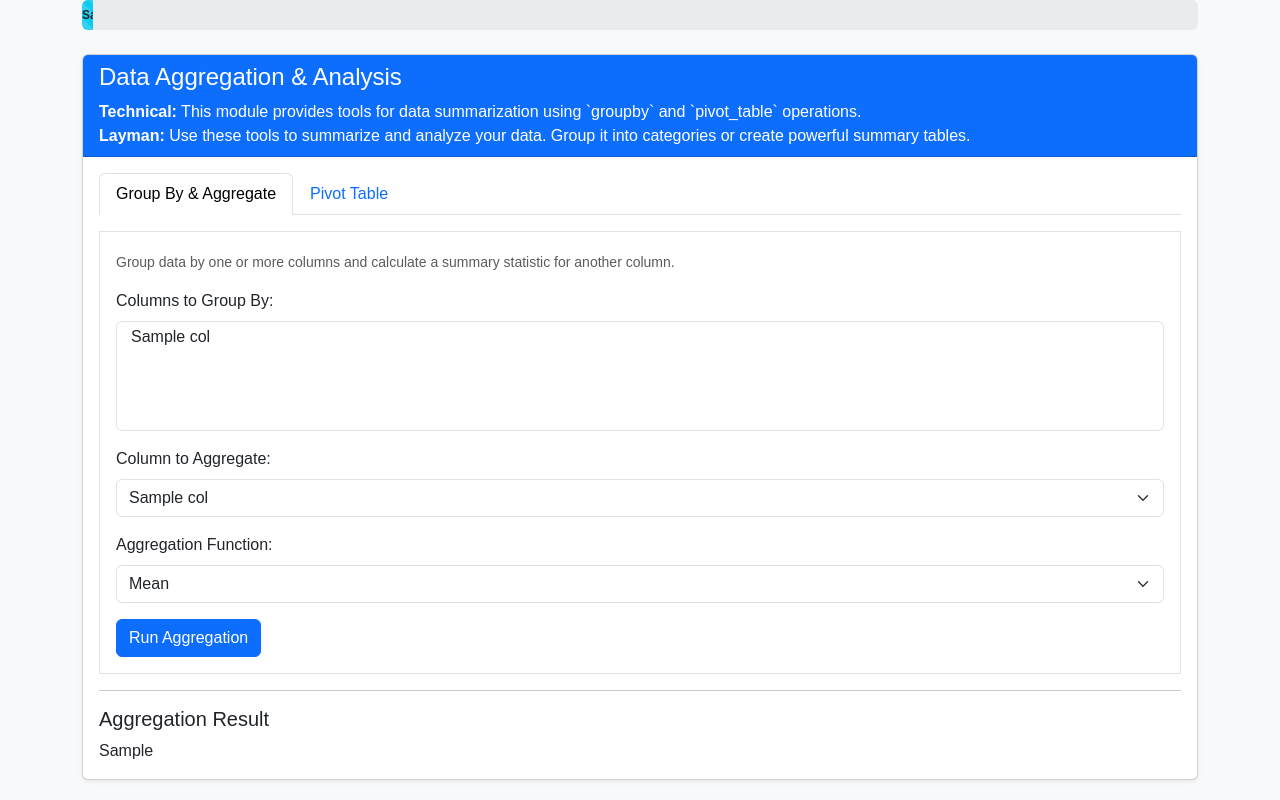
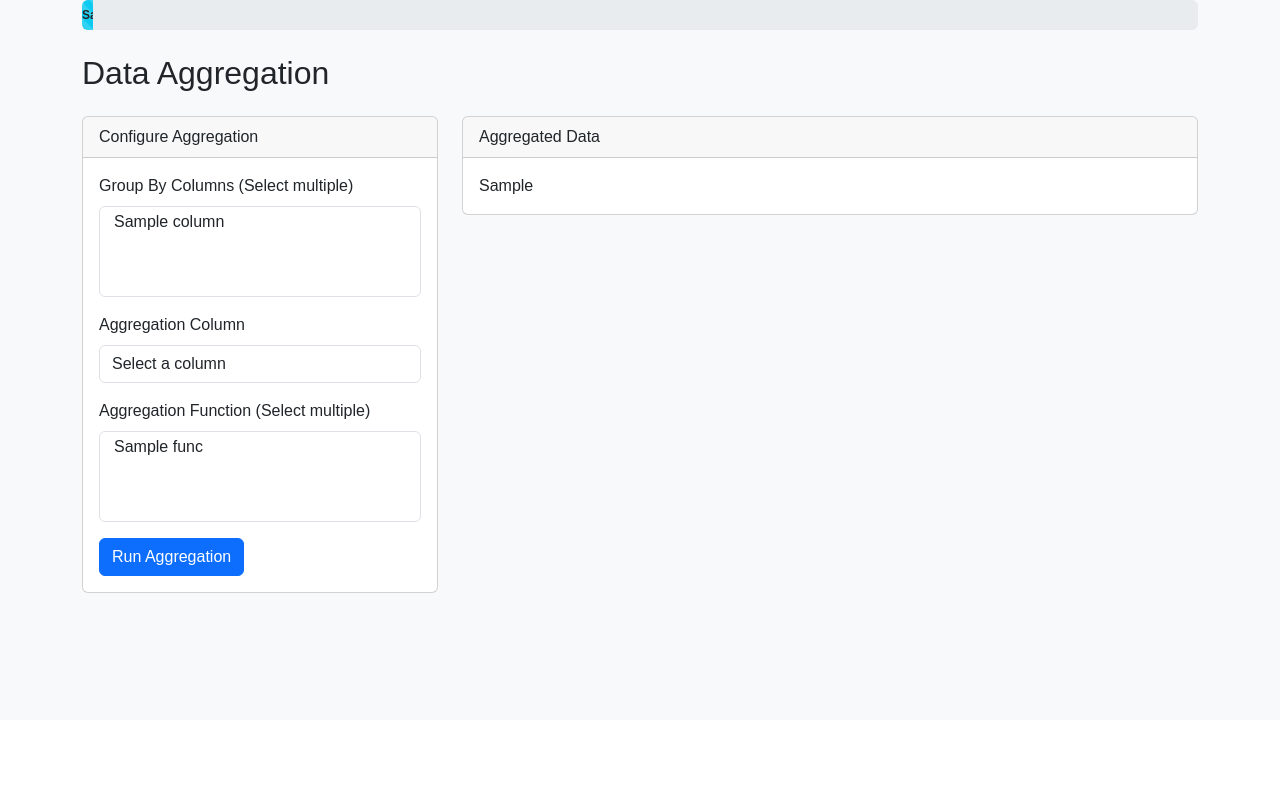
Before and after one commit to laxjovial/data_sci_webapp, a Flask app: template templates/data_aggregation.html in a window 1280 px wide. Shown: the part 80-880 px from the top of the page. After the commit the page ends 673 px from the top, so only its background shows below. Run offline with Flask 3, Linux system fonts and the light colour scheme; the template is opened without the code that fills it: most values are stand-ins (such as "Sample title", 1, 10 or a date in 2020); parts of the project's set-up code (start-up, migrations or seed data) failed here and were passed over.

Commit message:
Update data_aggregation.html

```diff
--- a/templates/data_aggregation.html
+++ b/templates/data_aggregation.html
@@ -3,106 +3,62 @@
 {% block content %}
 <div class="row">
     <div class="col-md-12">
-        <div class="card shadow-sm">
-            <div class="card-header bg-primary text-white">
-                <h4>Data Aggregation & Analysis</h4>
-                <p class="mb-0">
-                    <span class="fw-bold">Technical:</span> This module provides tools for data summarization using `groupby` and `pivot_table` operations.
-                    <br>
-                    <span class="fw-bold">Layman:</span> Use these tools to summarize and analyze your data. Group it into categories or create powerful summary tables.
-                </p>
+        <h2 class="mb-4">Data Aggregation</h2>
+    </div>
+</div>
+
+<div class="row">
+    <div class="col-md-4">
+        <div class="card">
+            <div class="card-header">
+                Configure Aggregation
             </div>
             <div class="card-body">
-                {% if error %}
-                <div class="alert alert-danger" role="alert"><strong>Error:</strong> {{ error }}</div>
-                {% endif %}
-                {% if success %}
-                <div class="alert alert-success" role="alert"><strong>Success:</strong> {{ success }}</div>
-                {% endif %}
-
-                <!-- Aggregation Actions -->
-                <ul class="nav nav-tabs mb-3" id="pills-tab" role="tablist">
-                    <li class="nav-item" role="presentation"><button class="nav-link active" data-bs-toggle="tab" data-bs-target="#pills-groupby" type="button">Group By & Aggregate</button></li>
-                    <li class="nav-item" role="presentation"><button class="nav-link" data-bs-toggle="tab" data-bs-target="#pills-pivot" type="button">Pivot Table</button></li>
-                </ul>
-
-                <div class="tab-content border p-3" id="pills-tabContent">
-                    <!-- GroupBy Form -->
-                    <div class="tab-pane fade show active" id="pills-groupby" role="tabpanel">
-                        <form action="{{ url_for('data_aggregation') }}" method="post">
-                            <input type="hidden" name="agg_type" value="groupby">
-                            <p class="form-text">Group data by one or more columns and calculate a summary statistic for another column.</p>
+                <form action="{{ url_for('data_aggregation') }}" method="POST">
                     <div class="mb-3">
-                                <label class="form-label">Columns to Group By:</label>
-                                <select class="form-select" name="groupby_cols" multiple required size="5">
-                                    {% for col in columns %}<option value="{{ col }}">{{ col }}</option>{% endfor %}
+                        <label for="group_by_cols" class="form-label">Group By Columns (Select multiple)</label>
+                        <select class="form-control" id="group_by_cols" name="group_by_cols[]" multiple required>
+                            {% for column in columns %}
+                            <option value="{{ column }}">{{ column }}</option>
+                            {% endfor %}
                         </select>
                     </div>
                     <div class="mb-3">
-                                <label class="form-label">Column to Aggregate:</label>
-                                <select class="form-select" name="agg_col" required>
-                                    {% for col in columns %}<option value="{{ col }}">{{ col }}</option>{% endfor %}
+                        <label for="agg_col" class="form-label">Aggregation Column</label>
+                        <select class="form-control" id="agg_col" name="agg_col" required>
+                            <option value="" disabled selected>Select a column</option>
+                            {% for column in columns %}
+                            <option value="{{ column }}">{{ column }}</option>
+                            {% endfor %}
                         </select>
                     </div>
                     <div class="mb-3">
-                                <label class="form-label">Aggregation Function:</label>
-                                <select class="form-select" name="agg_func" required>
-                                    <option value="mean">Mean</option>
-                                    <option value="sum">Sum</option>
-                                    <option value="count">Count</option>
-                                    <option value="min">Minimum</option>
-                                    <option value="max">Maximum</option>
-                                    <option value="median">Median</option>
-                                    <option value="std">Standard Deviation</option>
+                        <label for="agg_func" class="form-label">Aggregation Function (Select multiple)</label>
+                        <select class="form-control" id="agg_func" name="agg_func[]" multiple required>
+                            {% for func in agg_functions %}
+                            <option value="{{ func }}">{{ func }}</option>
+                            {% endfor %}
                         </select>
                     </div>
                     <button type="submit" class="btn btn-primary">Run Aggregation</button>
                 </form>
             </div>
-
-                    <!-- Pivot Table Form -->
-                    <div class="tab-pane fade" id="pills-pivot" role="tabpanel">
-                        <form action="{{ url_for('data_aggregation') }}" method="post">
-                            <input type="hidden" name="agg_type" value="pivot">
-                             <p class="form-text">Create a spreadsheet-style pivot table to summarize data across two dimensions.</p>
-                            <div class="mb-3">
-                                <label class="form-label">Index (Rows):</label>
-                                <select class="form-select" name="pivot_index" multiple required size="3">
-                                    {% for col in columns %}<option value="{{ col }}">{{ col }}</option>{% endfor %}
-                                </select>
-                            </div>
-                            <div class="mb-3">
-                                <label class="form-label">Columns:</label>
-                                <select class="form-select" name="pivot_cols" multiple required size="3">
-                                    {% for col in columns %}<option value="{{ col }}">{{ col }}</option>{% endfor %}
-                                </select>
-                            </div>
-                            <div class="mb-3">
-                                <label class="form-label">Values:</label>
-                                <select class="form-select" name="pivot_val" required>
-                                    {% for col in columns %}{% if df[col].dtype in ['int64', 'float64'] %}<option value="{{ col }}">{{ col }}</option>{% endif %}{% endfor %}
-                                </select>
-                            </div>
-                            <div class="mb-3">
-                                <label class="form-label">Aggregation Function:</label>
-                                <select class="form-select" name="pivot_agg" required>
-                                    <option value="mean">Mean</option>
-                                    <option value="sum">Sum</option>
-                                    <option value="count">Count</option>
-                                </select>
-                            </div>
-                            <button type="submit" class="btn btn-primary">Create Pivot Table</button>
-                        </form>
         </div>
     </div>
 
-                <!-- Result Preview -->
-                {% if result_df_head %}
-                <hr>
-                <h5>Aggregation Result</h5>
-                <div class="table-responsive">
-                    {{ result_df_head|safe }}
+    <div class="col-md-8">
+        <div class="card">
+            <div class="card-header">
+                Aggregated Data
             </div>
+            <div class="card-body">
+                {% if error %}
+                    <div class="alert alert-danger">{{ error }}</div>
+                {% endif %}
+                {% if aggregated_df %}
+                    {{ aggregated_df | safe }}
+                {% else %}
+                    <p>No aggregated data to display yet. Run an aggregation to see results.</p>
                 {% endif %}
             </div>
         </div>
```
Lines whose indentation alone changed are shown as unchanged.
